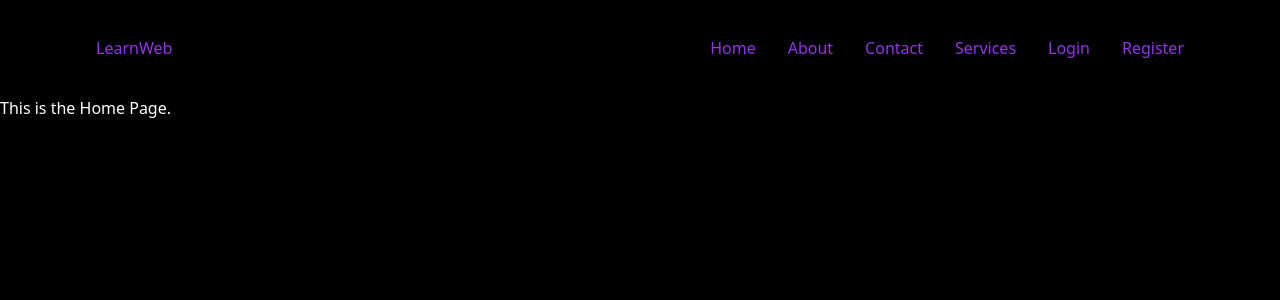
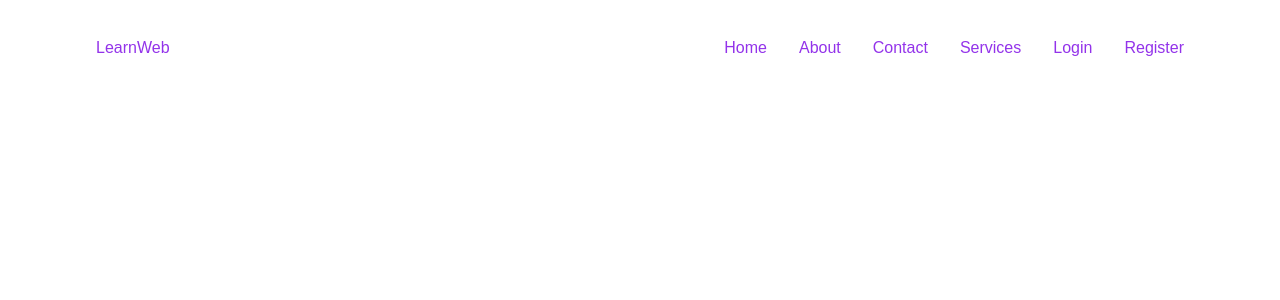
Before and after one commit to SinBin10/Course-Website, a React (Vite) app in the folder client/: page / in a window 1280 px wide. Shown: the top 300 px of the page. Built offline with nearby package versions, Linux system fonts and the light colour scheme.

Commit message:
using layer property of tailwind css to apply global styles to prevent styles from overriding each other

```diff
--- a/client/src/App.jsx
+++ b/client/src/App.jsx
@@ -9,7 +9,8 @@ import Navbar from "./components/Navbar";
 
 const App = () => {
   return (
-    <div className="bg-black min-h-screen">
+    <>
+      {/* <div className="bg-black min-h-screen"> */}
       {/* BrowserRouter takes the default path of the browser */}
       <BrowserRouter>
         <Navbar />
@@ -22,7 +23,8 @@ const App = () => {
           <Route path="/login" element={<Login />} />
         </Routes>
       </BrowserRouter>
-    </div>
+      {/* </div> */}
+    </>
   );
 };
 
--- a/client/src/index.css
+++ b/client/src/index.css
@@ -2,20 +2,22 @@
 @tailwind components;
 @tailwind utilities;
 
-* {
-  margin: 0;
-  padding: 0;
+@layer base {
+  *,
+  *::before,
+  *::after {
     box-sizing: border-box;
   }
 
-html {
+  html,
+  body {
+    margin: 0;
+    padding: 0;
     height: 100%;
     width: 100%;
   }
 
   body {
-  height: 100%;
-  width: 100%;
-  background-color: black;
-  margin: 0 auto;
+    font-family: "Urbanist", sans-serif;
   }
+}
```
Lines whose indentation alone changed are shown as unchanged.
